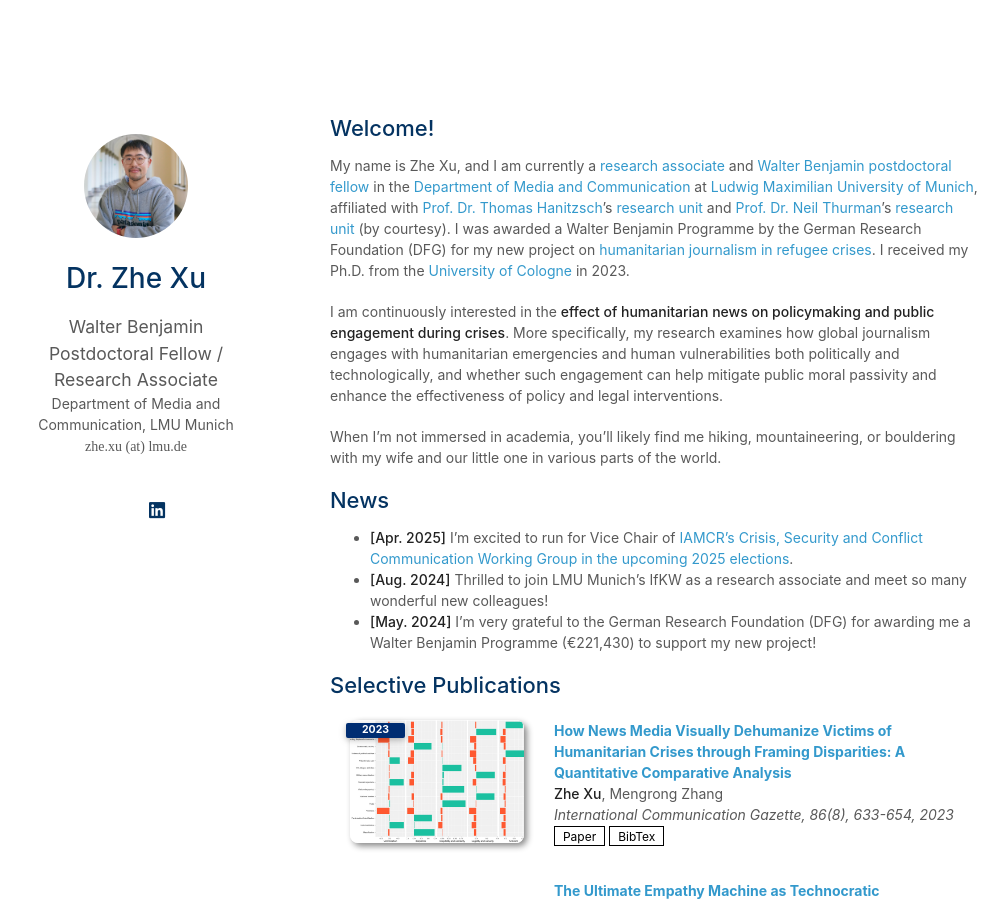
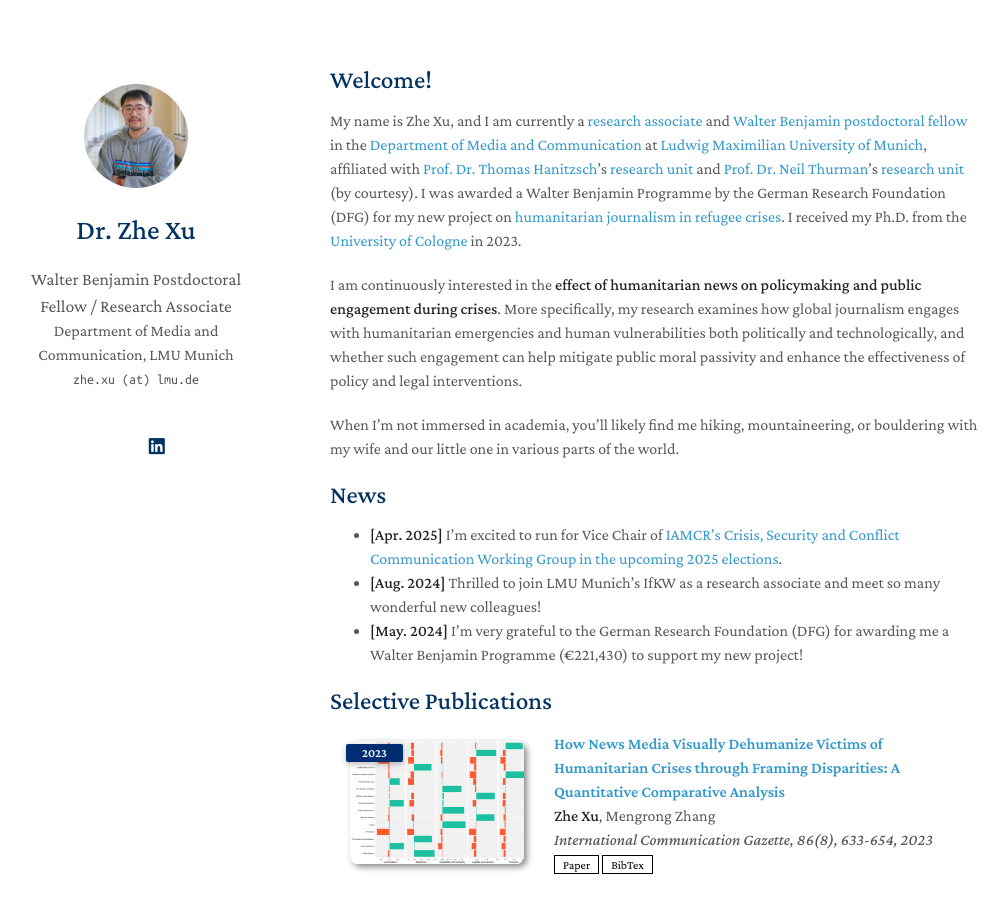
Before and after one commit to zhexuphd/home, a Jekyll site: the page built from index.md, in a window 1280 px wide and 900 px high. Shown: the whole window, without its empty margins (140-1148 px from the left). Built offline with Jekyll 4.4.1, drawn with Linux system fonts in a browser that asks for light colours; a style sheet for code colours, icons or effects is not loaded; our own code applies the rules of GitHub Pages for plain Markdown files.

Commit message:
Update _config.yml

```diff
--- a/_config.yml
+++ b/_config.yml
@@ -34,7 +34,7 @@
 
 # Font
 # You can use this option to choose between Serif or Sans Serif fonts.
-font: "Sans Serif" # "Serif" # or "Sans Serif"
+font: "Serif" #"Sans Serif" #  # or "Sans Serif"
 
 # Google Analytics ID
 # Please remove this if you don't use Google Analytics
```
